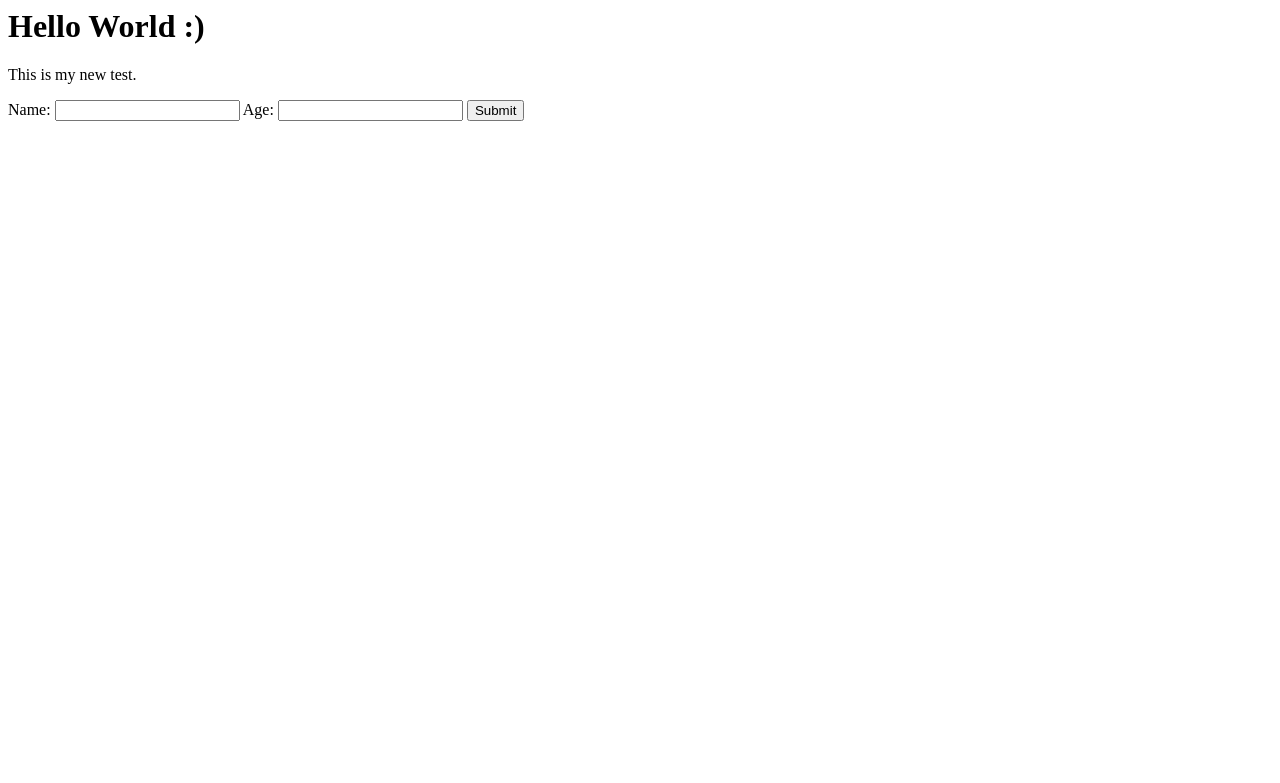
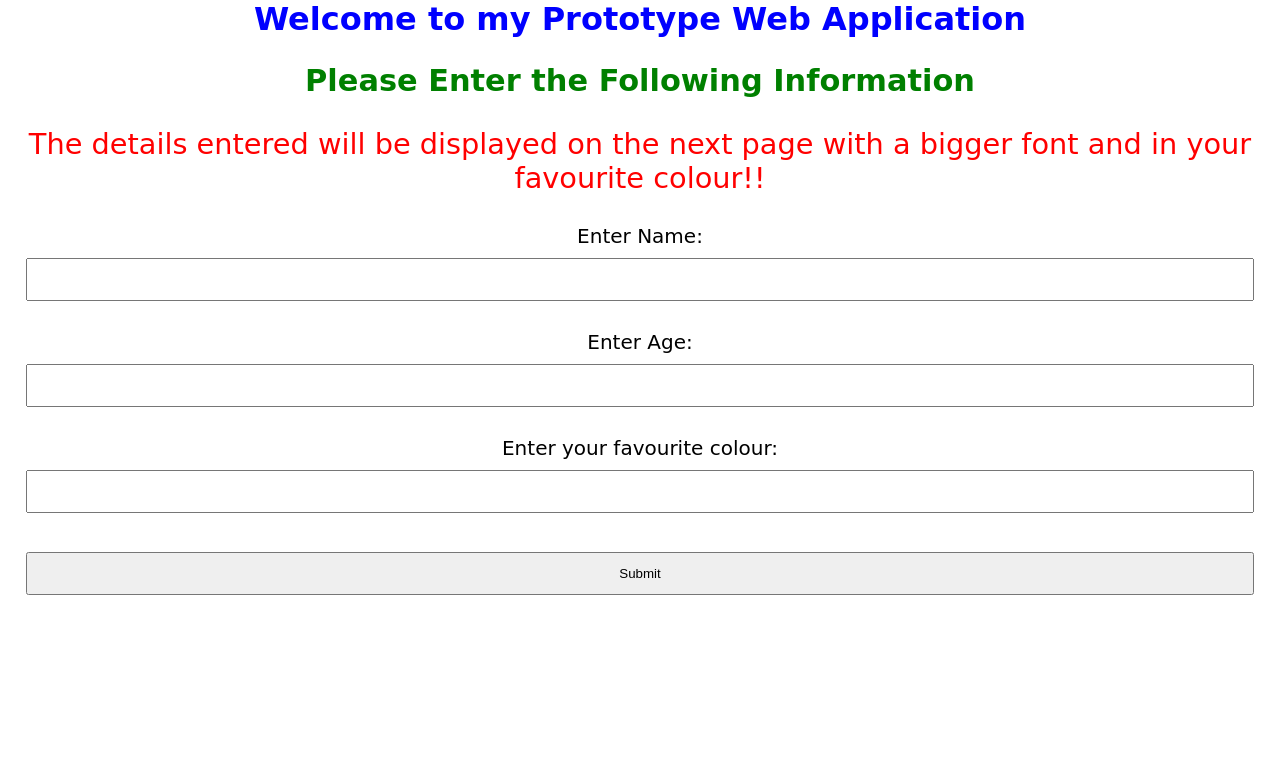
Before and after one commit to KaanImp23/SSE-lab2-kc, a Flask app: page / in a window 1280 px wide. Shown: the top 783 px of the page. Run offline with Flask 3, Linux system fonts and the light colour scheme.

Commit message:
Added HTML files

```diff
--- a/api/templates/index.html
+++ b/api/templates/index.html
@@ -1,15 +1,58 @@
 <html>
 <head>
+
+	<style>
+		body {
+			font-family: cursive;
+			margin: 0;
+			padding: 0;
+			text-align: center;
+		}
+
+		h1{
+			color: blue;
+			font-size: 200%;
+		}
+		h2{
+			color: green;
+			font-size: 190%;
+		}
+
+		p{
+			color: red;
+			font-size: 180%;
+		}
+		label{
+			font-size: 20px;
+		}
+		input{
+			margin: 10px;
+			width: 96%;
+			padding: 12px;
+			box-sizing: border-box;
+		}
+	</style>
 </head>
 <body>
-		<h1>Hello World :)</h1>
-		<p>This is my new test.</p>
+	<h1>
+		Welcome to my Prototype Web Application
+	</h1>
+	<h2>
+		Please Enter the Following Information
+	</h2>
+	<p>
+		The details entered will be displayed on the next page with a bigger font and in your favourite colour!!
+	</p>
+
+</body>
 <form action="/submit" method="post">
-			<label for="namefield">Name:</label>
-			<input type="text" id="namefield" name="name">
-			<label for="agefield">Age:</label>
-			<input type="number" id="agefield" name="age">
+<label for="namefield">Enter Name:</label>
+<input type="text" id="namefield" name="name" size=10><br><br>
+<label for="agefield">Enter Age:</label>
+<input type="number" id="agefield" name="age" size=10><br><br>
+<label for="colourfield">Enter your favourite colour:</label>
+<input type="text" id="colourfield" name="colour" size=5><br><br>
 <input type="submit" value="Submit">
 </form>
-	</body>
+
 </html>
```
Also changed, not shown: api/templates/hello.html (+23 -3 lines). Lines whose indentation alone changed are shown as unchanged.
